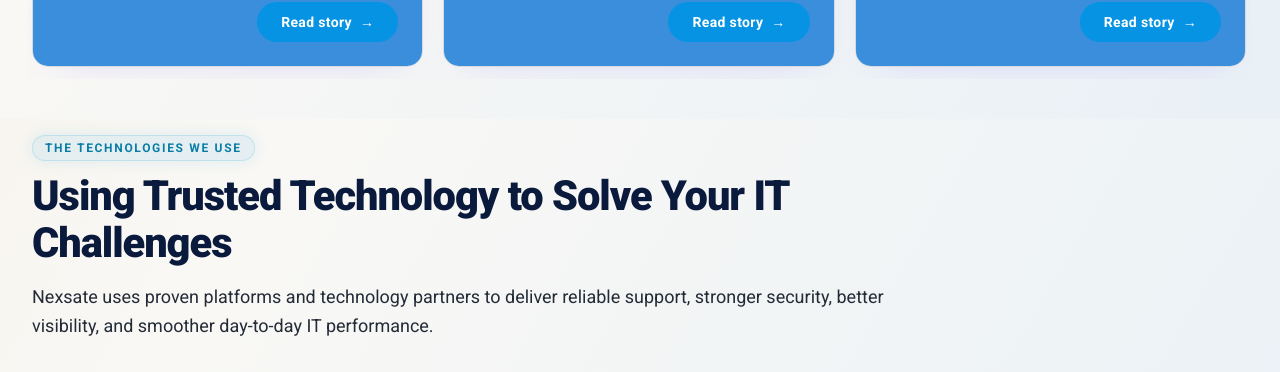
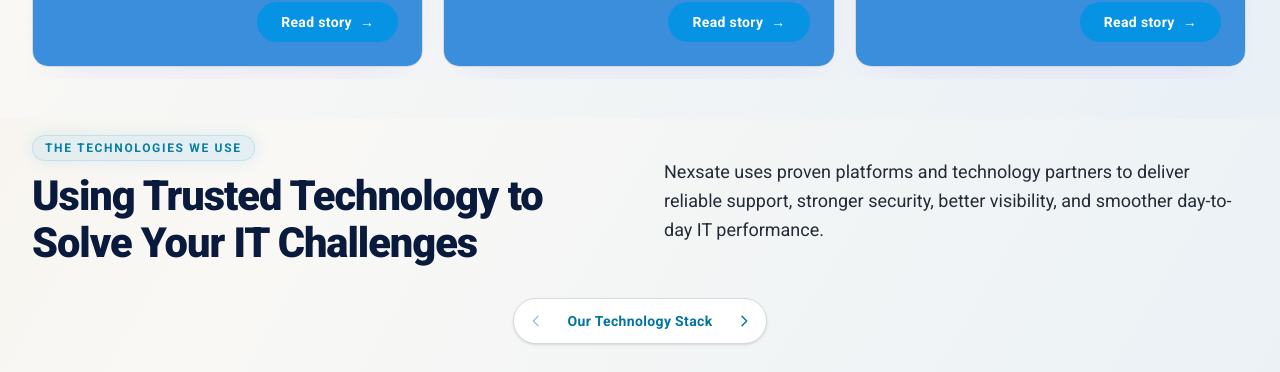
Before and after one commit to swairua/nexsafe, a React (Vite) app: page / in a window 1280 px wide. Shown: the part 2960-3332 px from the top of the page. Built offline with nearby package versions, Linux system fonts and the light colour scheme; no server answers.

Commit message:
Place the technology heading and paragraph side by side

```diff
--- a/src/components/sections/StackSection.jsx
+++ b/src/components/sections/StackSection.jsx
@@ -27,12 +27,16 @@ export default function StackSection() {
     <section id={sectionIds.capabilities} className="values-cycle-bg bg-white pt-2 pb-6 md:pt-4 md:pb-10">
       <div className="shell-container">
         <Reveal variant="fade">
-          <SectionHeading eyebrow={stackSection.tag} title={stackSection.title} titleClassName="max-w-4xl sm:text-4xl md:text-5xl" />
-          {stackSection?.text ? (
-            <div className="mt-4 max-w-4xl text-base leading-relaxed text-[#232b37] md:text-lg">
-              <Rich as="p">{stackSection.text}</Rich>
+          <div className="grid gap-6 md:grid-cols-2 md:items-center md:gap-12">
+            <div>
+              <SectionHeading eyebrow={stackSection.tag} title={stackSection.title} titleClassName="max-w-4xl sm:text-4xl md:text-5xl" />
             </div>
-          ) : null}
+            {stackSection?.text ? (
+              <div className="text-base leading-relaxed text-[#232b37] md:text-lg">
+                <Rich as="p">{stackSection.text}</Rich>
+              </div>
+            ) : null}
+          </div>
         </Reveal>
 
         <div className="my-6 flex justify-center md:my-8">
```
